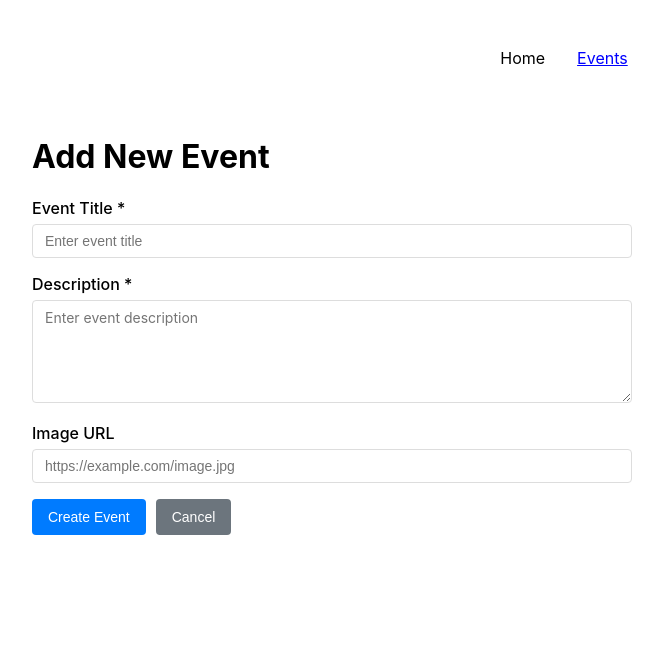
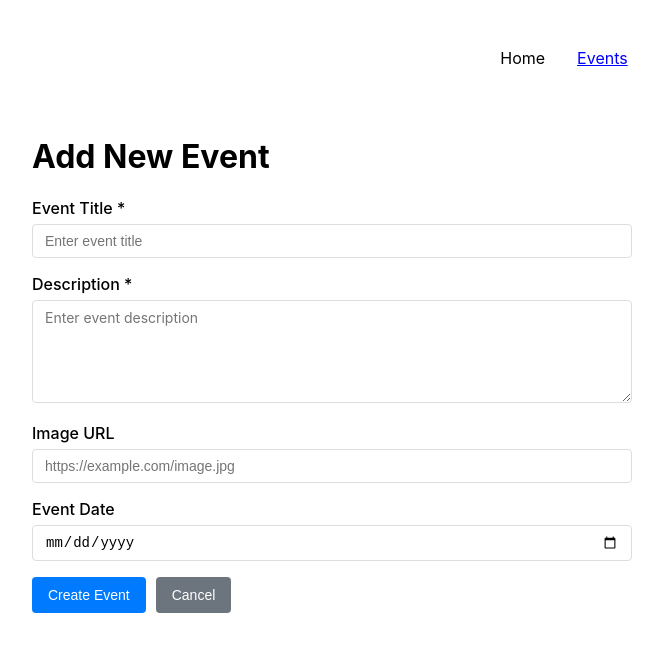
Before and after one commit to PrashantPathak04/all-router, a React (Create React App) app in the folder react-router-example/: page /events/add in a window 1280 px wide. Shown: the top 652 px of the page, without its empty margins (96-759 px from the left). Built offline with nearby package versions, Linux system fonts and the light colour scheme.

Commit message:
loader complete

```diff
--- a/react-router-example/src/pages/NewEvent.js
+++ b/react-router-example/src/pages/NewEvent.js
@@ -9,6 +9,7 @@ export default function NewEvent() {
         title: loaderEvent?.title ?? "",
         description: loaderEvent?.description ?? loaderEvent?.desc ?? "",
         image: loaderEvent?.image ?? "",
+        date: loaderEvent?.date ?? loaderEvent?.dateTime ?? "", // added date field
     }));
     const [loading, setLoading] = useState(false);
     const [error, setError] = useState(null);
@@ -20,6 +21,7 @@ export default function NewEvent() {
                 title: loaderEvent.title ?? "",
                 description: loaderEvent.description ?? loaderEvent.desc ?? "",
                 image: loaderEvent.image ?? "",
+                date: loaderEvent.date ?? loaderEvent.dateTime ?? "",
             });
         }
     }, [loaderEvent]);
@@ -41,10 +43,10 @@ export default function NewEvent() {
 
         try {
             const url = isEdit
-        ? `http://localhost:8080/events/${loaderEvent.id ?? loaderEvent.id}`
+                ? `http://localhost:8080/events/${loaderEvent.id ?? loaderEvent._id}`
                 : "http://localhost:8080/events";
 
-      const method = isEdit ? "PUT" : "POST";
+            const method = isEdit ? "PATCH" : "POST";
 
             const response = await fetch(url, {
                 method,
@@ -56,6 +58,7 @@ export default function NewEvent() {
 
             if (!response.ok) {
                 const text = await response.text().catch(() => null);
+                console.log("Response not ok:", response.status, text);
                 throw new Error(text || "Failed to save event.");
             }
 
@@ -158,6 +161,27 @@ export default function NewEvent() {
                     />
                 </div>
 
+                <div>
+                    <label htmlFor="date" style={{ display: "block", marginBottom: 6, fontWeight: 500 }}>
+                        Event Date
+                    </label>
+                    <input
+                        type="date"
+                        id="date"
+                        name="date"
+                        value={formData.date ? String(formData.date).slice(0, 10) : ""}
+                        onChange={handleChange}
+                        style={{
+                            width: "100%",
+                            padding: "8px 12px",
+                            border: "1px solid #ddd",
+                            borderRadius: 4,
+                            fontSize: 14,
+                            boxSizing: "border-box",
+                        }}
+                    />
+                </div>
+
                 <div style={{ display: "flex", gap: 10 }}>
                     <button
                         type="submit"
```
Also changed, not shown: 1 other file (tests, documents, lock files or other folders). Lines whose indentation alone changed are shown as unchanged.
